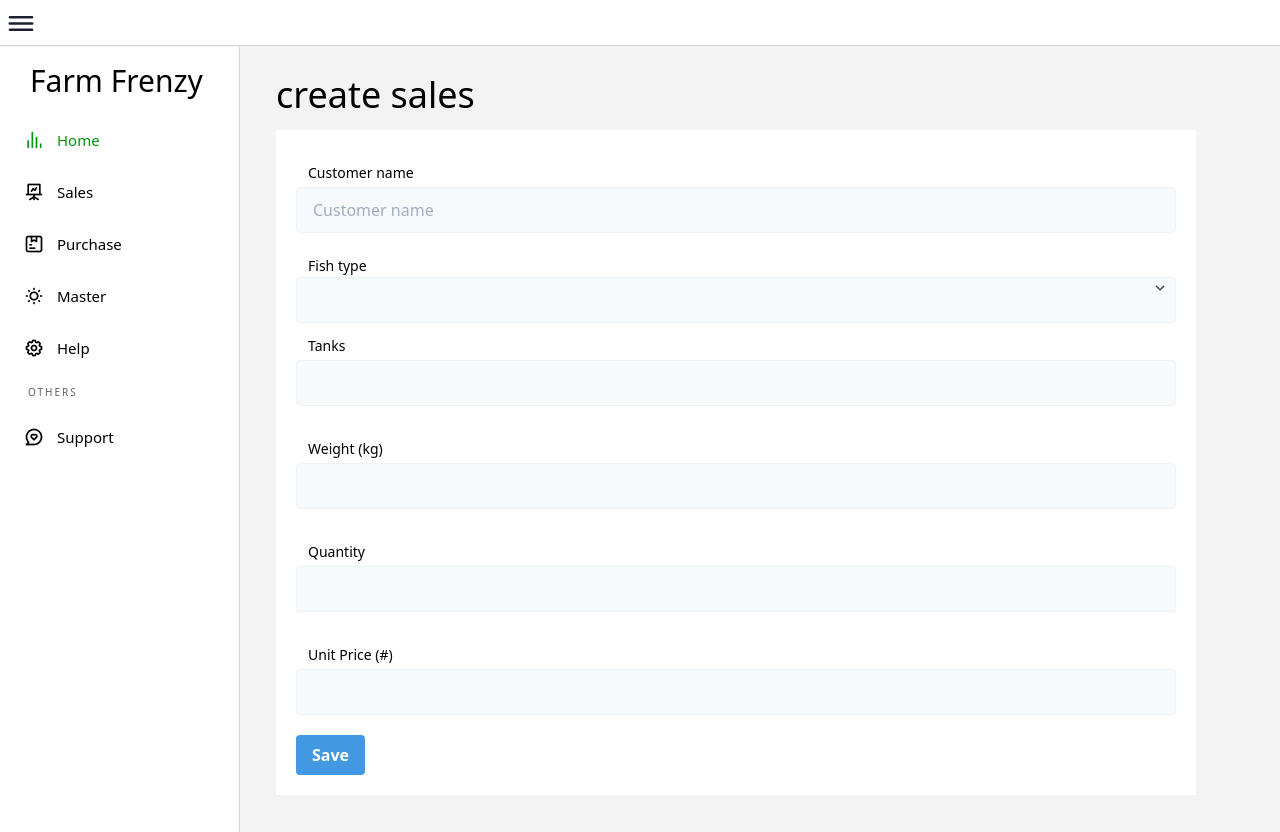
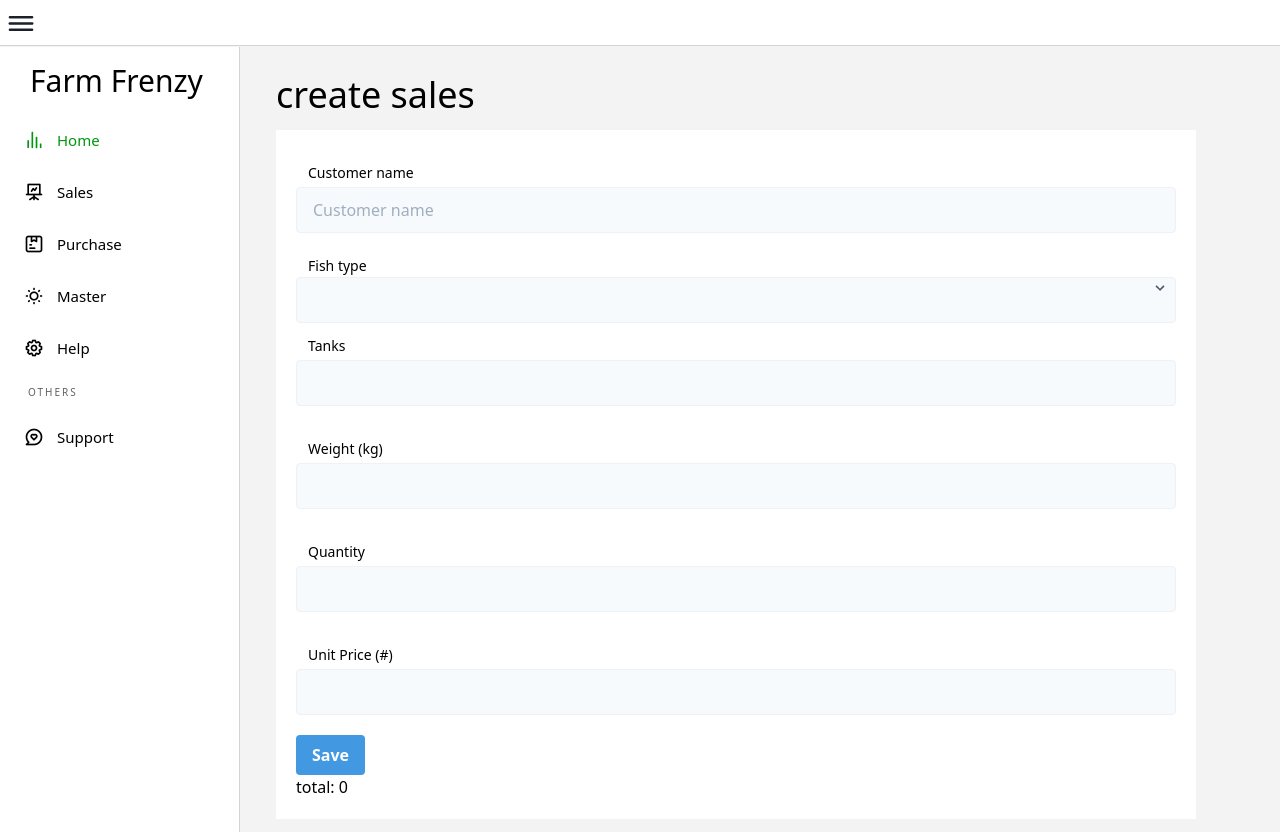
Before and after one commit to FolaJay/farmfrenzy, a Vue app: page /sales/create in a window 1280 px wide. Shown: the top 832 px of the page. Built offline with nearby package versions, Linux system fonts and the light colour scheme.

Commit message:
Fix deprecated value in travis yml

```diff
--- a/src/views/sales/createSales.vue
+++ b/src/views/sales/createSales.vue
@@ -25,6 +25,7 @@
         :value="'Save'"
         :loading="loading"/>
     </form>
+    total: {{ this.saleData.quantity * this.saleData.unitPrice }}
   </div>
 </template>
 <script>
```
Also changed, not shown: .travis.yml.
